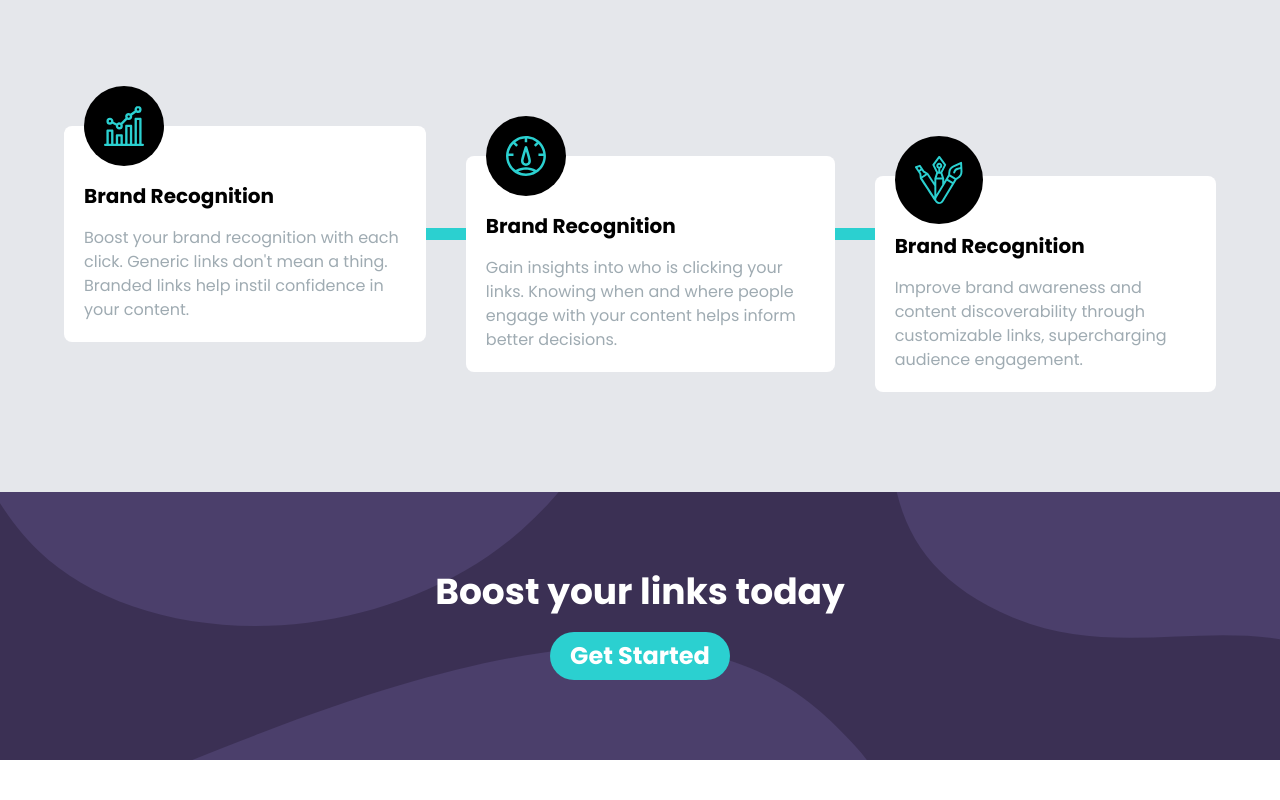
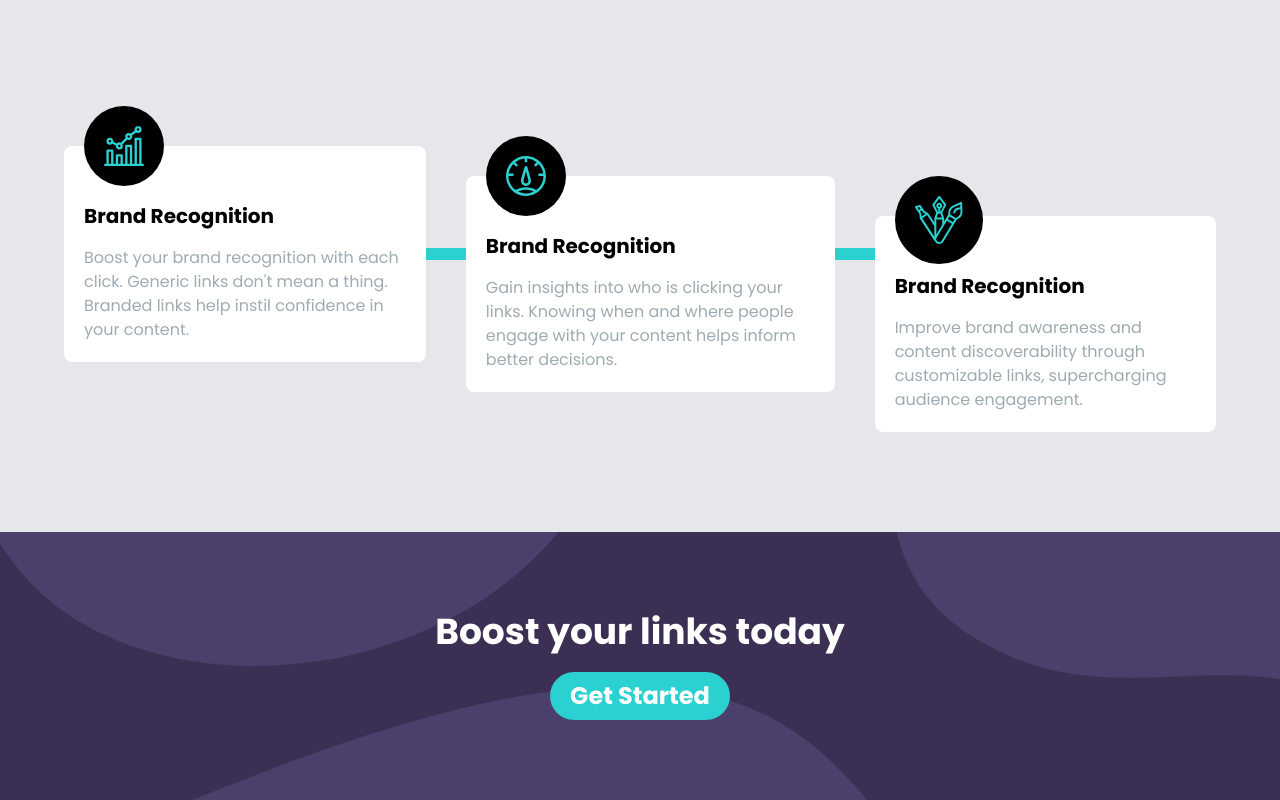
Before and after one commit to Abdouxone/mini-projects, a Next.js app: page /shortly in a window 1280 px wide. Shown: the part 1393-2193 px from the top of the page. Before the commit the page ends 2153 px from the top, so only its background shows below. Built offline with nearby package versions, Linux system fonts and the light colour scheme; a web font is replaced by a local one.

Commit message:
boost section

```diff
--- a/app/shortly/page.tsx
+++ b/app/shortly/page.tsx
@@ -154,7 +154,7 @@ export default function page() {
                 </p>
               </div>
             </div>
-            <div className="flex flex-col relative items-center md:items-start  md:mt-25 bg-white rounded-lg p-5">
+            <div className="flex flex-col relative items-center md:items-start  md:mt-35 bg-white rounded-lg p-5">
               <div className="absolute bg-black p-5 -top-10 rounded-full">
                 <img
                   className=" "
```
